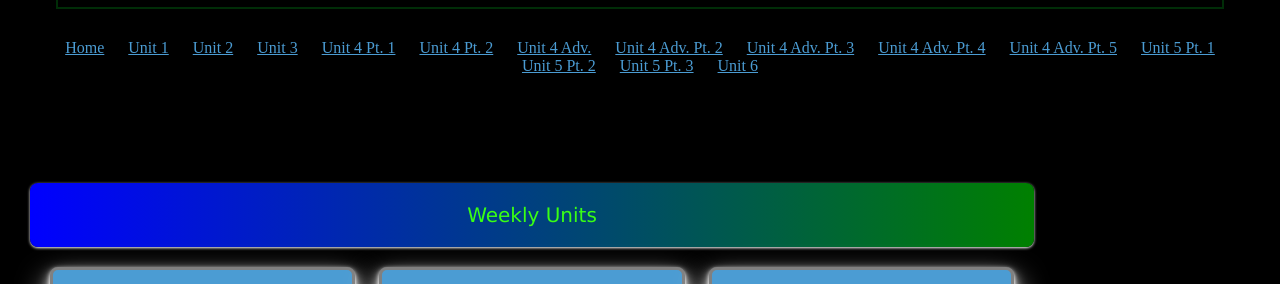
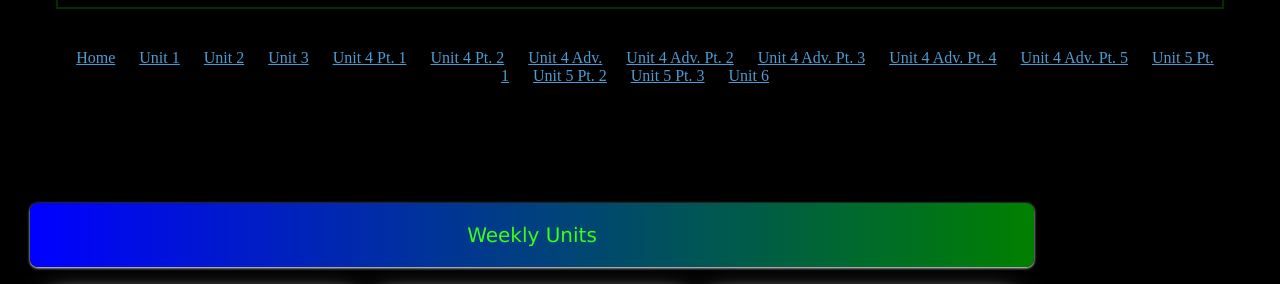
Before and after one commit to DerekJam/wdd331-final, a website: page index.html in a window 1280 px wide. Shown: the part 173-457 px from the top of the page. Drawn offline with Linux system fonts and the light colour scheme.

Commit message:
adjusting styles.css

```diff
--- a/index.html
+++ b/index.html
@@ -23,7 +23,7 @@
                 </div>
             </section>
         </span>
-        <nav>
+        <nav class="site-nav">
             	<a href="/wdd331-practice/index.html">Home</a>
         		<a href="/wdd331-practice/index.html">Unit 1</a>
         		<a href="/wdd331-practice/index.html">Unit 2</a>
```
Also changed, not shown: css/dist/styles.css.
